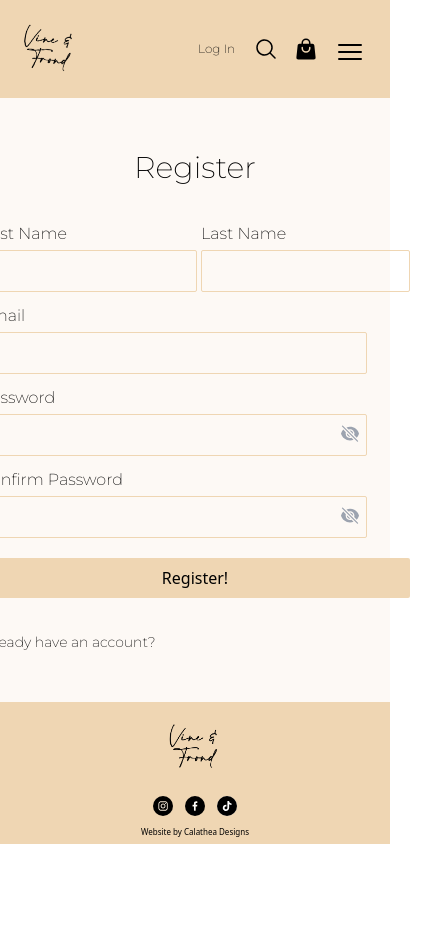
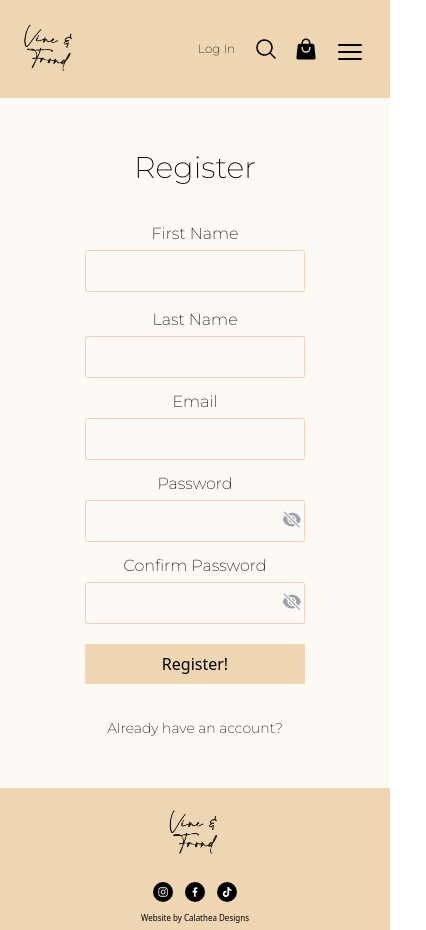
Before and after one commit to Calathea-Z/Vine-Frond-Shop, a Next.js app: page /register in a window 390 px wide. Shown: the whole page, 426 px wide, since content can reach past the window. Before the commit the page ends 844 px from the top, so only its background shows below. Built offline with nearby package versions, Linux system fonts and the light colour scheme.

Commit message:
Mobile format fixes for register screen.

```diff
--- a/pages/register.js
+++ b/pages/register.js
@@ -86,11 +86,11 @@ const RegisterScreen = () => {
           onSubmit={handleSubmit(submitHandler)}
           className="flex flex-col p-4 sm:p-5 "
         >
-          <div className="flex justify-start items-start gap-1 sm:gap-4">
-            <div>
-              <h1 className="mb-1"> First Name</h1>
+          <div className="flex flex-col sm:flex-row justify-center items-center sm:justify-start sm:items-start gap-1 sm:gap-4">
+            <div className=' w-[13.7rem] sm:w-full'>
+              <h1 className="mb-1 text-center sm:text-left"> First Name</h1>
               <input
-                className="bg-transparent border-primary mb-3 sm:p-2 rounded-sm focus:bg-transparent focus:ring-0 focus:border-transparent"
+                className="bg-transparent border-primary mb-3 sm:p-2 rounded-sm focus:bg-transparent focus:ring-0 focus:border-transparent w-full"
                 type="text"
                 {...register("firstName", {
                   required: "Required",
@@ -105,10 +105,10 @@ const RegisterScreen = () => {
                 ""
               )}
             </div>
-            <div>
-              <h1 className="mb-1"> Last Name</h1>
+            <div className=' w-[13.7rem] sm:w-full'>
+              <h1 className="mb-1 text-center sm:text-left"> Last Name</h1>
               <input
-                className="bg-transparent border-primary mb-3 p-2 rounded-sm focus:bg-transparent focus:ring-0 focus:border-transparent"
+                className="bg-transparent border-primary mb-3 sm:p-2 rounded-sm focus:bg-transparent focus:ring-0 focus:border-transparent w-full"
                 type="text"
                 {...register("lastName", {
                   required: "Required",
@@ -125,9 +125,9 @@ const RegisterScreen = () => {
             </div>
           </div>
 
-          <h1 className="mb-1">Email</h1>
+          <h1 className="mb-1 self-center sm:self-start">Email</h1>
           <input
-            className="bg-transparent border-primary mb-3 p-2 rounded-sm focus:bg-transparent focus:ring-0 focus:border-transparent w-[24.2rem]"
+            className="bg-transparent self-center sm:self-start border-primary mb-3 p-2 rounded-sm focus:bg-transparent focus:ring-0 focus:border-transparent w-[13.7rem] sm:w-[24.2rem]"
             type="email"
             {...register("email", {
               required: "Required",
@@ -145,11 +145,11 @@ const RegisterScreen = () => {
             ""
           )}
 
-          <h1 className="mb-1">Password</h1>
-          <div className="flex gap-2">
+          <h1 className="mb-1 self-center sm:self-start">Password</h1>
+          <div className="flex gap-2 self-center sm:self-start">
             <div>
               <input
-                className="bg-transparent border-primary mb-3 p-2 rounded-sm focus:bg-transparent focus:ring-0 focus:border-transparent w-[24.2rem]"
+                className="bg-transparent border-primary mb-3 p-2 rounded-sm focus:bg-transparent focus:ring-0 focus:border-transparent w-[13.7rem] sm:w-[24.2rem]"
                 type={showPassword ? "text" : "password"}
                 {...register("password", {
                   required: "Required",
@@ -178,24 +178,24 @@ const RegisterScreen = () => {
             </div>
             {showPassword ? (
               <EyeIcon
-                className="w-5 h-5 absolute translate-x-[22.5rem] translate-y-[.6rem] cursor-pointer text-blue-400 hover:opacity-80"
+                className="w-5 h-5 absolute translate-x-[12.3rem] translate-y-[.6rem] sm:translate-x-[22.5rem]  cursor-pointer text-blue-400 hover:opacity-80"
                 id="show-hide"
                 onClick={handlePasswordShowHide}
               />
             ) : (
               <EyeSlashIcon
-                className="w-5 h-5 absolute translate-x-[22.5rem] translate-y-[.6rem] cursor-pointer text-gray-400 hover:opacity-80"
+                className="w-5 h-5 absolute translate-x-[12.3rem] translate-y-[.6rem] sm:translate-x-[22.5rem]  cursor-pointer text-gray-400 hover:opacity-80"
                 id="show-hide"
                 onClick={handlePasswordShowHide}
               />
             )}
           </div>
 
-          <h1 className="mb-1">Confirm Password</h1>
-          <div className="flex gap-2">
+          <h1 className="mb-1 self-center sm:self-start">Confirm Password</h1>
+          <div className="flex gap-2 self-center sm:self-start">
             <div>
               <input
-                className="bg-transparent border-primary mb-3 p-2 rounded-sm focus:bg-transparent focus:ring-0 focus:border-transparent w-[24.2rem]"
+                className="bg-transparent border-primary mb-3 p-2 rounded-sm focus:bg-transparent focus:ring-0 focus:border-transparent w-[13.7rem] sm:w-[24.2rem]"
                 type={showPasswordConfirm ? "text" : "password"}
                 {...register("confirmPassword", {
                   required: "Required",
@@ -211,13 +211,13 @@ const RegisterScreen = () => {
             </div>
             {showPasswordConfirm ? (
               <EyeIcon
-                className="w-5 h-5 absolute translate-x-[22.5rem] translate-y-[.6rem] cursor-pointer text-blue-400 hover:opacity-80"
+                className="w-5 h-5 absolute translate-x-[12.3rem] translate-y-[.6rem] sm:translate-x-[22.5rem]  cursor-pointer text-blue-400 hover:opacity-80"
                 id="show-hide"
                 onClick={handlePasswordConfirmShowHide}
               />
             ) : (
               <EyeSlashIcon
-                className="w-5 h-5 absolute translate-x-[22.5rem] translate-y-[.6rem] cursor-pointer text-gray-400 hover:opacity-80"
+                className="w-5 h-5 absolute translate-x-[12.3rem] translate-y-[.6rem] sm:translate-x-[22.5rem] cursor-pointer text-gray-400 hover:opacity-80"
                 id="show-hide"
                 onClick={handlePasswordConfirmShowHide}
               />
@@ -229,7 +229,7 @@ const RegisterScreen = () => {
           >
             Register!
           </button>
-          <div>
+          <div className='self-center sm:self-start'>
             <Link href="/login" passHref className="text-sm hover:opacity-70">
               Already have an account?
             </Link>
```
